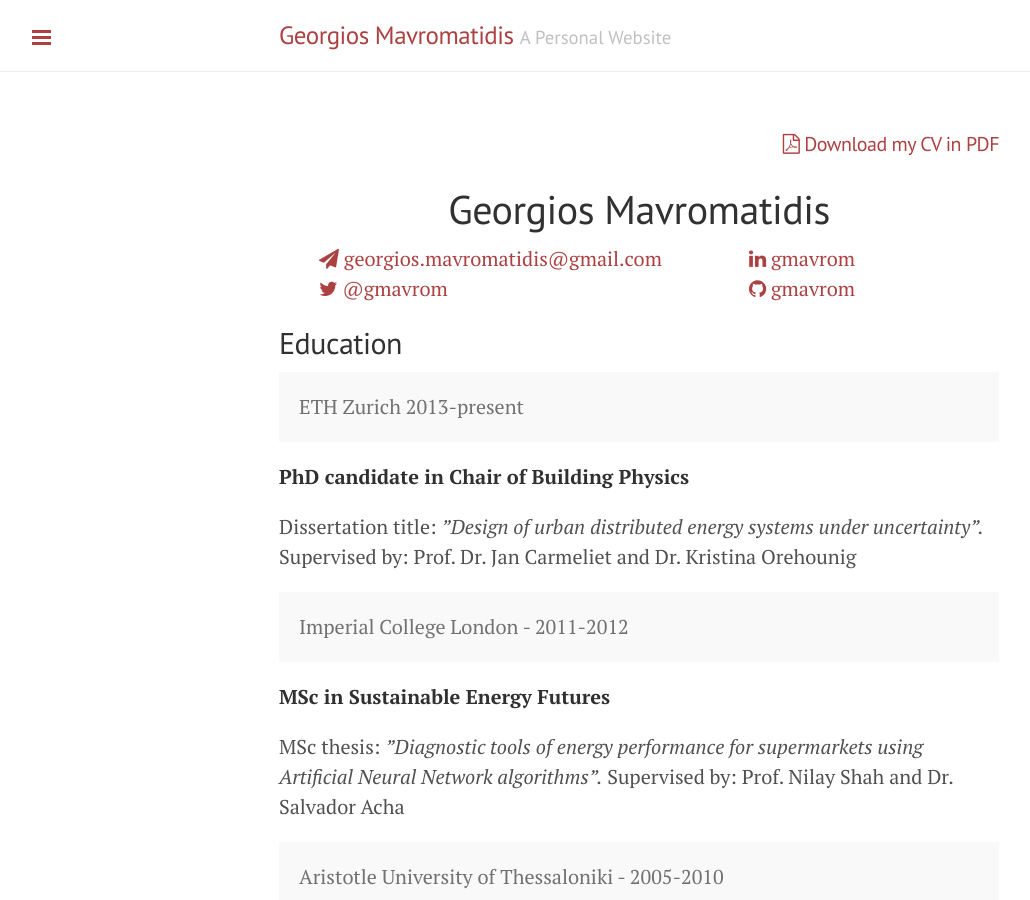
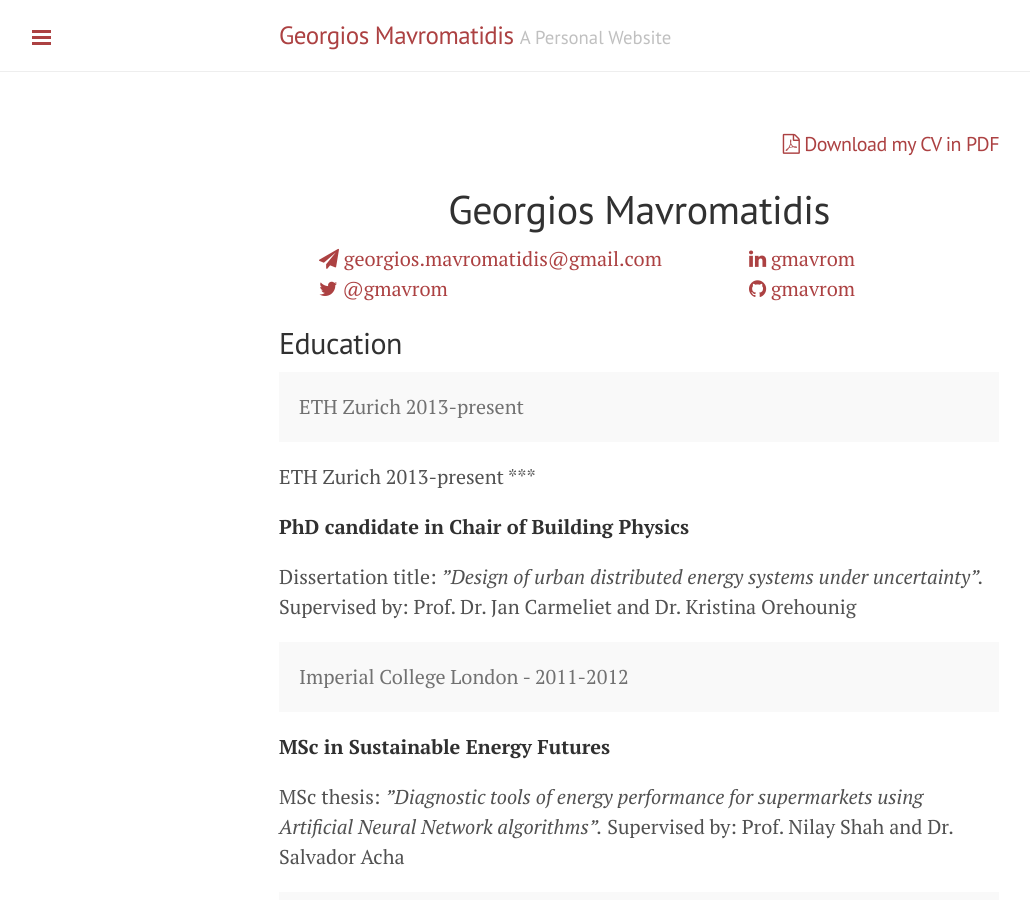
Before and after one commit to gmavrom33/gmavrom.github.io, a Jekyll site: the page built from cv/index.md, in a window 1280 px wide and 900 px high. Shown: the whole window, without its empty margins (1-1031 px from the left). Built offline with Jekyll 4.4.1, drawn with Linux system fonts in a browser that asks for light colours; nearby versions of some CDN libraries.

Commit message:
CV update

```diff
--- a/cv/index.md
+++ b/cv/index.md
@@ -28,6 +28,9 @@ title: CV
 <div class="message">
 ETH Zurich 2013-present
 </div>
+
+ETH Zurich 2013-present
+***
 
 **PhD candidate in Chair of Building Physics**
 
```
